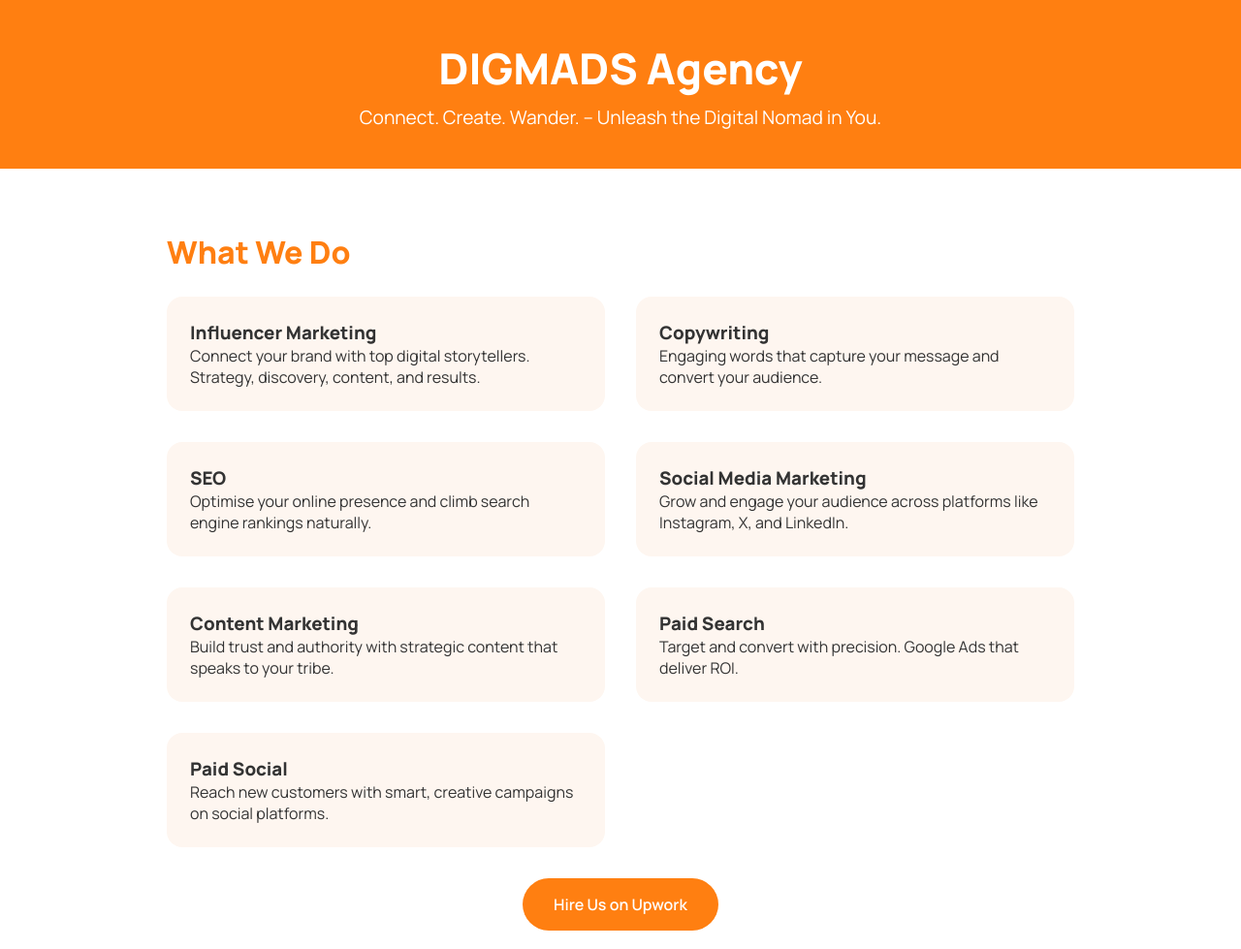
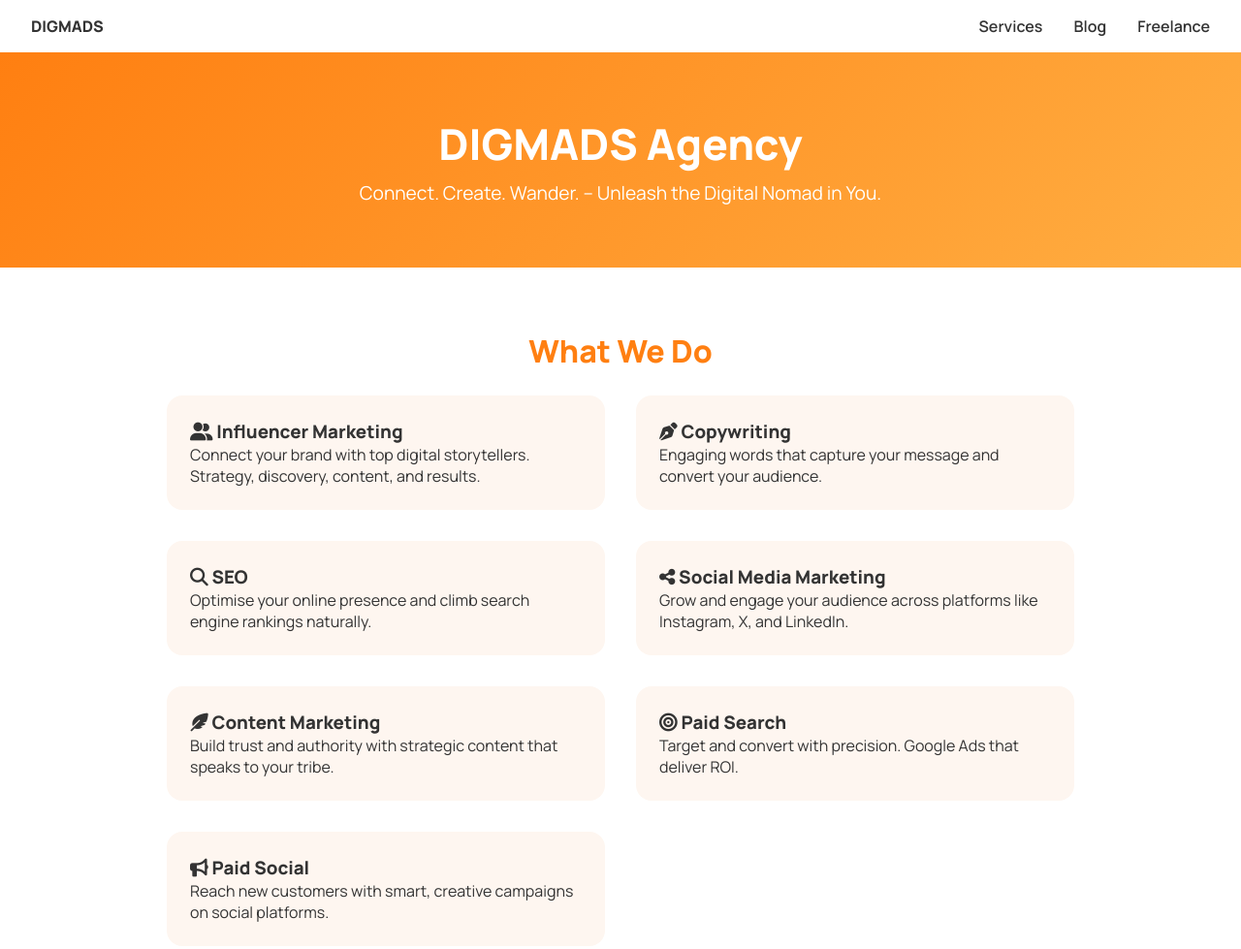
Before and after one commit to digmads/digmads.github.io, a plain HTML site: page index.html in a window 1280 px wide. Shown: the top 979 px of the page at 97% size. Drawn offline with nearby package versions, Linux system fonts and the light colour scheme.

Commit message:
Update index.html

```diff
--- a/index.html
+++ b/index.html
@@ -5,7 +5,8 @@
   <meta name="viewport" content="width=device-width, initial-scale=1.0" />
   <title>DIGMADS Agency</title>
   <link href="https://fonts.googleapis.com/css2?family=Manrope:wght@400;600;800&display=swap" rel="stylesheet">
-  <link rel="icon" href="favicon.ico">
+  <link rel="stylesheet" href="https://cdnjs.cloudflare.com/ajax/libs/font-awesome/6.4.0/css/all.min.css">
+  <link href="https://unpkg.com/aos@2.3.1/dist/aos.css" rel="stylesheet">
   <meta name="description" content="DIGMADS - A modern digital marketing agency helping brands grow with influencer marketing, SEO, content creation and more.">
   <meta property="og:title" content="DIGMADS – Digital Marketing for the Nomad Era">
   <meta property="og:description" content="Bridging brands with digital storytellers. Explore, Connect, Grow with DIGMADS.">
@@ -27,12 +28,14 @@
     body {
       background-color: var(--bg-color);
       color: var(--text-color);
+      scroll-behavior: smooth;
     }
     header {
-      background: var(--primary-color);
+      background: linear-gradient(135deg, #ff7f11, #ffae42);
       color: white;
-      padding: 2.5rem 2rem;
+      padding: 4rem 2rem;
       text-align: center;
+      position: relative;
     }
     header h1 {
       font-size: 2.75rem;
@@ -40,6 +43,46 @@
     header p {
       font-size: 1.2rem;
       margin-top: 0.5rem;
+    }
+    nav {
+      display: flex;
+      justify-content: space-between;
+      align-items: center;
+      padding: 1rem 2rem;
+      background: var(--bg-color);
+    }
+    #menu-btn {
+      font-size: 1.5rem;
+      border: none;
+      background: none;
+      cursor: pointer;
+      display: block;
+    }
+    #nav-menu {
+      display: none;
+      flex-direction: column;
+      gap: 1rem;
+    }
+    #nav-menu.show {
+      display: flex;
+    }
+    @media(min-width: 768px) {
+      #menu-btn {
+        display: none;
+      }
+      #nav-menu {
+        display: flex !important;
+        flex-direction: row;
+        gap: 2rem;
+      }
+    }
+    nav ul li {
+      list-style: none;
+    }
+    nav ul li a {
+      text-decoration: none;
+      color: var(--text-color);
+      font-weight: 600;
     }
     .section {
       padding: 4rem 2rem;
@@ -50,6 +93,7 @@
       color: var(--primary-color);
       font-size: 2rem;
       margin-bottom: 1.5rem;
+      text-align: center;
     }
     .services, .blog-preview {
       display: grid;
@@ -60,10 +104,11 @@
       background: var(--secondary-color);
       padding: 1.5rem;
       border-radius: 1rem;
-      transition: transform 0.2s ease;
+      transition: transform 0.3s ease, box-shadow 0.3s ease;
     }
     .service:hover, .blog-card:hover {
-      transform: translateY(-5px);
+      transform: translateY(-10px);
+      box-shadow: 0 8px 24px rgba(0,0,0,0.1);
     }
     .cta {
       text-align: center;
@@ -98,40 +143,50 @@
   </style>
 </head>
 <body>
+  <nav>
+    <strong>DIGMADS</strong>
+    <button id="menu-btn"><i class="fas fa-bars"></i></button>
+    <ul id="nav-menu">
+      <li><a href="#services">Services</a></li>
+      <li><a href="#blog">Blog</a></li>
+      <li><a href="#freelance">Freelance</a></li>
+    </ul>
+  </nav>
+
   <header>
     <h1>DIGMADS Agency</h1>
     <p>Connect. Create. Wander. – Unleash the Digital Nomad in You.</p>
   </header>
 
-  <section class="section">
+  <section id="services" class="section" data-aos="fade-up">
     <h2>What We Do</h2>
     <div class="services">
-      <div class="service">
-        <h3>Influencer Marketing</h3>
+      <div class="service" data-aos="fade-up">
+        <h3><i class="fas fa-user-friends"></i> Influencer Marketing</h3>
         <p>Connect your brand with top digital storytellers. Strategy, discovery, content, and results.</p>
       </div>
-      <div class="service">
-        <h3>Copywriting</h3>
+      <div class="service" data-aos="fade-up">
+        <h3><i class="fas fa-pen-nib"></i> Copywriting</h3>
         <p>Engaging words that capture your message and convert your audience.</p>
       </div>
-      <div class="service">
-        <h3>SEO</h3>
+      <div class="service" data-aos="fade-up">
+        <h3><i class="fas fa-search"></i> SEO</h3>
         <p>Optimise your online presence and climb search engine rankings naturally.</p>
       </div>
-      <div class="service">
-        <h3>Social Media Marketing</h3>
+      <div class="service" data-aos="fade-up">
+        <h3><i class="fas fa-share-alt"></i> Social Media Marketing</h3>
         <p>Grow and engage your audience across platforms like Instagram, X, and LinkedIn.</p>
       </div>
-      <div class="service">
-        <h3>Content Marketing</h3>
+      <div class="service" data-aos="fade-up">
+        <h3><i class="fas fa-feather-alt"></i> Content Marketing</h3>
         <p>Build trust and authority with strategic content that speaks to your tribe.</p>
       </div>
-      <div class="service">
-        <h3>Paid Search</h3>
+      <div class="service" data-aos="fade-up">
+        <h3><i class="fas fa-bullseye"></i> Paid Search</h3>
         <p>Target and convert with precision. Google Ads that deliver ROI.</p>
       </div>
-      <div class="service">
-        <h3>Paid Social</h3>
+      <div class="service" data-aos="fade-up">
+        <h3><i class="fas fa-bullhorn"></i> Paid Social</h3>
         <p>Reach new customers with smart, creative campaigns on social platforms.</p>
       </div>
     </div>
@@ -140,25 +195,25 @@
     </div>
   </section>
 
-  <section class="section">
+  <section id="blog" class="section" data-aos="fade-up">
     <h2>Blog Highlights</h2>
     <div class="blog-preview">
-      <div class="blog-card">
+      <div class="blog-card" data-aos="fade-up">
         <h3>How to Build Remote Marketing Teams</h3>
         <p>Tools, culture tips, and workflows for high-performance digital nomad teams.</p>
       </div>
-      <div class="blog-card">
+      <div class="blog-card" data-aos="fade-up">
         <h3>Influencer Collab Tips for Brands</h3>
         <p>Make your influencer partnerships feel authentic and drive conversions.</p>
       </div>
-      <div class="blog-card">
+      <div class="blog-card" data-aos="fade-up">
         <h3>The Rise of the Nomad Marketer</h3>
         <p>Why remote marketing professionals are reshaping the future of work.</p>
       </div>
     </div>
   </section>
 
-  <section class="section freelance">
+  <section id="freelance" class="section freelance" data-aos="fade-up">
     <h2>Freelance with DIGMADS</h2>
     <p>Are you a marketer, creator, or strategist living the digital nomad life? Join our global team of freelancers.</p>
     <div class="cta">
@@ -168,7 +223,20 @@
 
   <footer>
     <p>&copy; 2025 DIGMADS Agency. All rights reserved.</p>
-    <p>🌐 Instagram | X | LinkedIn | hello@digmads.com</p>
+    <p>
+      <i class="fab fa-instagram"></i>
+      <i class="fab fa-x-twitter"></i>
+      <i class="fab fa-linkedin"></i>
+      hello@digmads.com
+    </p>
   </footer>
+
+  <script>
+    document.getElementById('menu-btn').onclick = function () {
+      document.getElementById('nav-menu').classList.toggle('show');
+    }
+  </script>
+  <script src="https://unpkg.com/aos@2.3.1/dist/aos.js"></script>
+  <script>AOS.init();</script>
 </body>
 </html>
```
